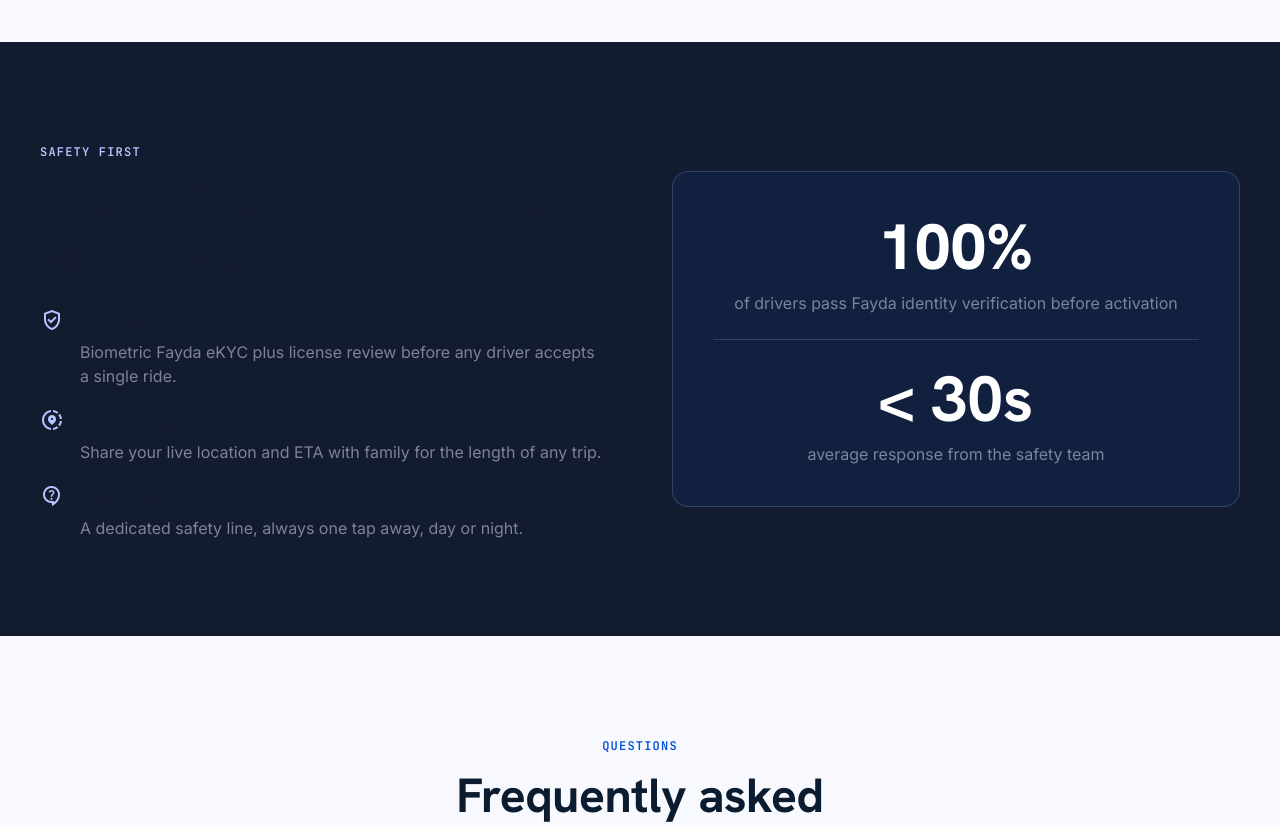
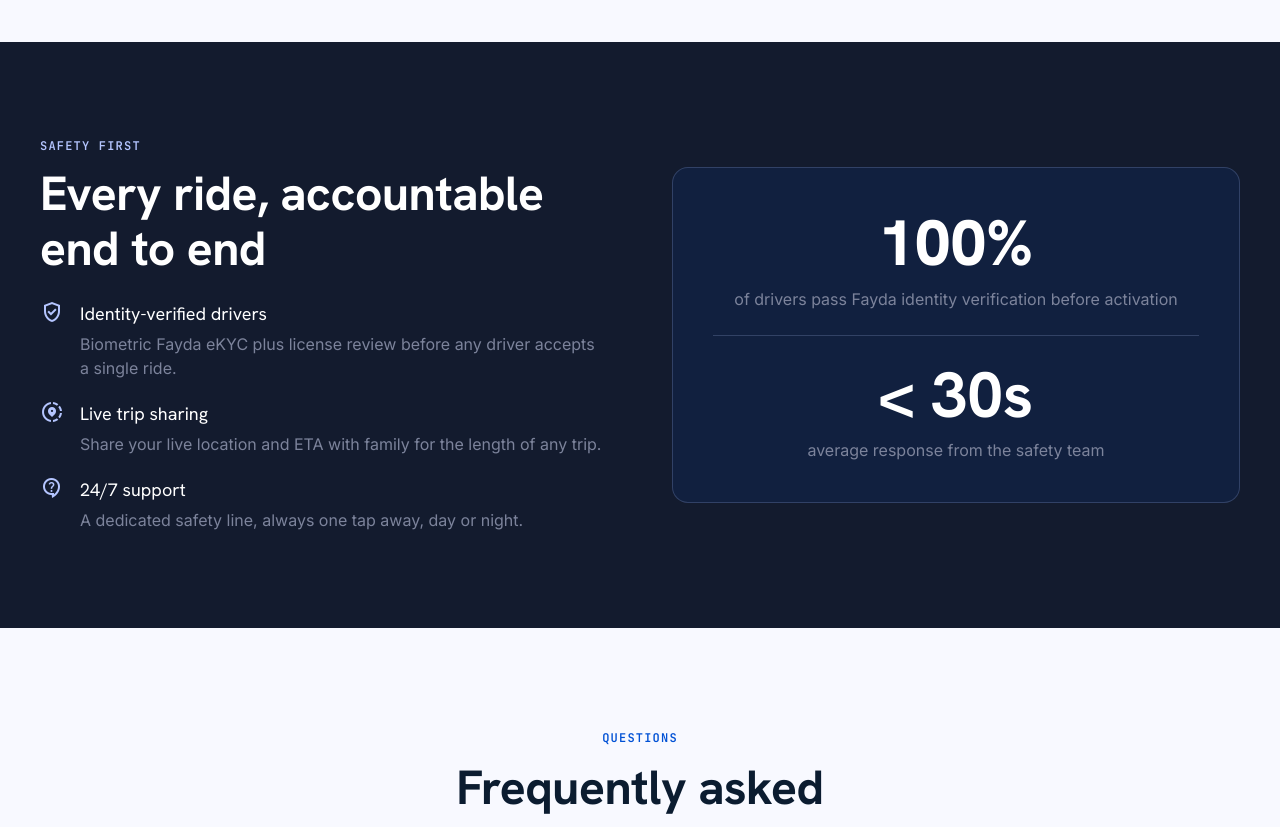
Before and after one commit to aBizzle21/rideshare, a website: page public/index.html in a window 1280 px wide. Shown: the part 3860-4687 px from the top of the page. Drawn offline with nearby package versions, Linux system fonts and the light colour scheme.

Commit message:
Add files via upload

```diff
--- a/public/index.html
+++ b/public/index.html
@@ -213,7 +213,7 @@
 </div>
 </section>
 <!-- Stats Band [PLACEHOLDER NUMBERS - swap before launch] -->
-<section class="py-16 px-margin-desktop bg-secondary text-on-secondary">
+<section class="py-16 px-margin-desktop bg-secondary text-white">
   <div class="max-w-container-max mx-auto grid grid-cols-2 md:grid-cols-4 gap-8 text-center">
     <div>
       <div class="font-display text-4xl md:text-5xl font-extrabold mb-2">2,400+</div>
@@ -376,27 +376,27 @@
 <section class="py-24 px-margin-desktop bg-primary-container text-on-primary-fixed overflow-hidden">
   <div class="max-w-container-max mx-auto grid grid-cols-1 lg:grid-cols-2 gap-16 items-center">
     <div>
-      <span class="font-label-caps text-label-caps text-secondary-fixed-dim uppercase tracking-widest" data-en="Safety First" data-fr="La sécurité d&apos;abord">Safety First</span>
-      <h2 class="font-display text-headline-lg mt-3 mb-6" data-en="Every ride, accountable end to end" data-fr="Chaque course, sécurisée de bout en bout">Every ride, accountable end to end</h2>
+      <span class="font-label-caps text-label-caps text-secondary-fixed-dim uppercase tracking-widest mb-2 block" data-en="Safety First" data-fr="La sécurité d&apos;abord">Safety First</span>
+      <h2 class="font-display text-headline-lg mt-3 mb-6 text-white" data-en="Every ride, accountable end to end" data-fr="Chaque course, sécurisée de bout en bout">Every ride, accountable end to end</h2>
       <div class="space-y-5">
         <div class="flex gap-4">
           <span class="material-symbols-outlined text-secondary-fixed-dim shrink-0">verified_user</span>
           <div>
-            <h3 class="font-headline-sm text-lg mb-1" data-en="Identity-verified drivers" data-fr="Chauffeurs à identité vérifiée">Identity-verified drivers</h3>
+            <h3 class="font-headline-sm text-lg mb-1 text-white" data-en="Identity-verified drivers" data-fr="Chauffeurs à identité vérifiée">Identity-verified drivers</h3>
             <p class="font-body-md text-on-primary-container" data-en="Biometric Fayda eKYC plus license review before any driver accepts a single ride." data-fr="eKYC biométrique Fayda et vérification du permis avant qu&apos;un chauffeur accepte la moindre course.">Biometric Fayda eKYC plus license review before any driver accepts a single ride.</p>
           </div>
         </div>
         <div class="flex gap-4">
           <span class="material-symbols-outlined text-secondary-fixed-dim shrink-0">share_location</span>
           <div>
-            <h3 class="font-headline-sm text-lg mb-1" data-en="Live trip sharing" data-fr="Partage de trajet en direct">Live trip sharing</h3>
+            <h3 class="font-headline-sm text-lg mb-1 text-white" data-en="Live trip sharing" data-fr="Partage de trajet en direct">Live trip sharing</h3>
             <p class="font-body-md text-on-primary-container" data-en="Share your live location and ETA with family for the length of any trip." data-fr="Partagez votre position et votre heure d&apos;arrivée avec vos proches pendant toute la course.">Share your live location and ETA with family for the length of any trip.</p>
           </div>
         </div>
         <div class="flex gap-4">
           <span class="material-symbols-outlined text-secondary-fixed-dim shrink-0">contact_support</span>
           <div>
-            <h3 class="font-headline-sm text-lg mb-1" data-en="24/7 support" data-fr="Assistance 24/7">24/7 support</h3>
+            <h3 class="font-headline-sm text-lg mb-1 text-white" data-en="24/7 support" data-fr="Assistance 24/7">24/7 support</h3>
             <p class="font-body-md text-on-primary-container" data-en="A dedicated safety line, always one tap away, day or night." data-fr="Une ligne de sécurité dédiée, toujours à un clic, jour et nuit.">A dedicated safety line, always one tap away, day or night.</p>
           </div>
         </div>
@@ -511,6 +511,7 @@
 </div>
 <div class="pt-8 border-t border-white/10 w-full max-w-container-max flex flex-col md:flex-row justify-between items-center gap-4">
 <p class="font-body-sm text-body-sm text-on-primary-container/80">© 2026 Rider. <span data-en="All rights reserved." data-fr="Tous droits réservés.">All rights reserved.</span></p>
+<p class="font-body-sm text-body-sm text-on-primary-container/60 mt-1" data-en="An Infodat International, Inc. product" data-fr="Un produit Infodat International, Inc.">An Infodat International, Inc. product</p>
 <div class="flex gap-6">
 <a class="text-on-primary-container/60 hover:text-white transition-colors" href="#"><span class="material-symbols-outlined">public</span></a>
 <a class="text-on-primary-container/60 hover:text-white transition-colors" href="#"><span class="material-symbols-outlined">share</span></a>
```
Also changed, not shown: public/driver-app.html (+1 -0 lines), public/how-it-works.html (+1 -0 lines), public/login.html (+1 -0 lines), public/pricing.html (+2 -0 lines), public/request-demo.html (+2 -0 lines), public/rider-app.html (+2 -0 lines).
